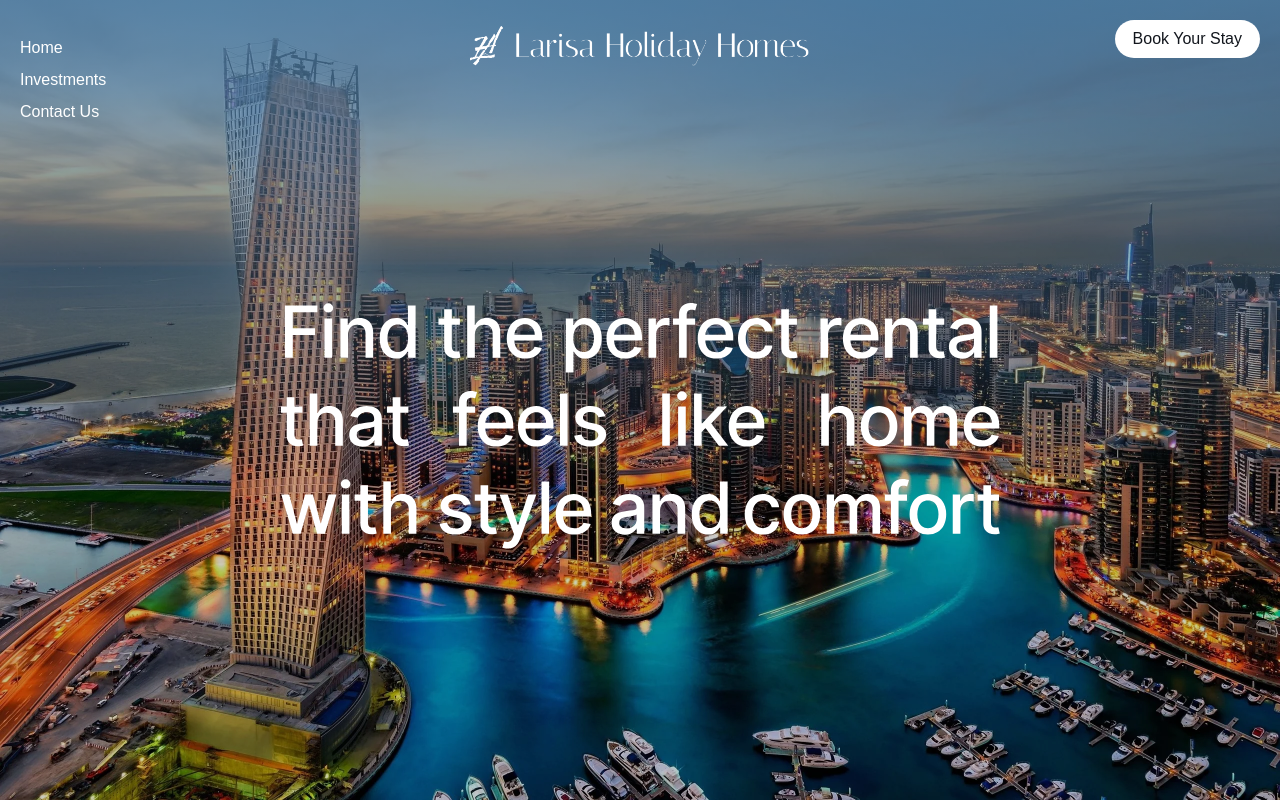
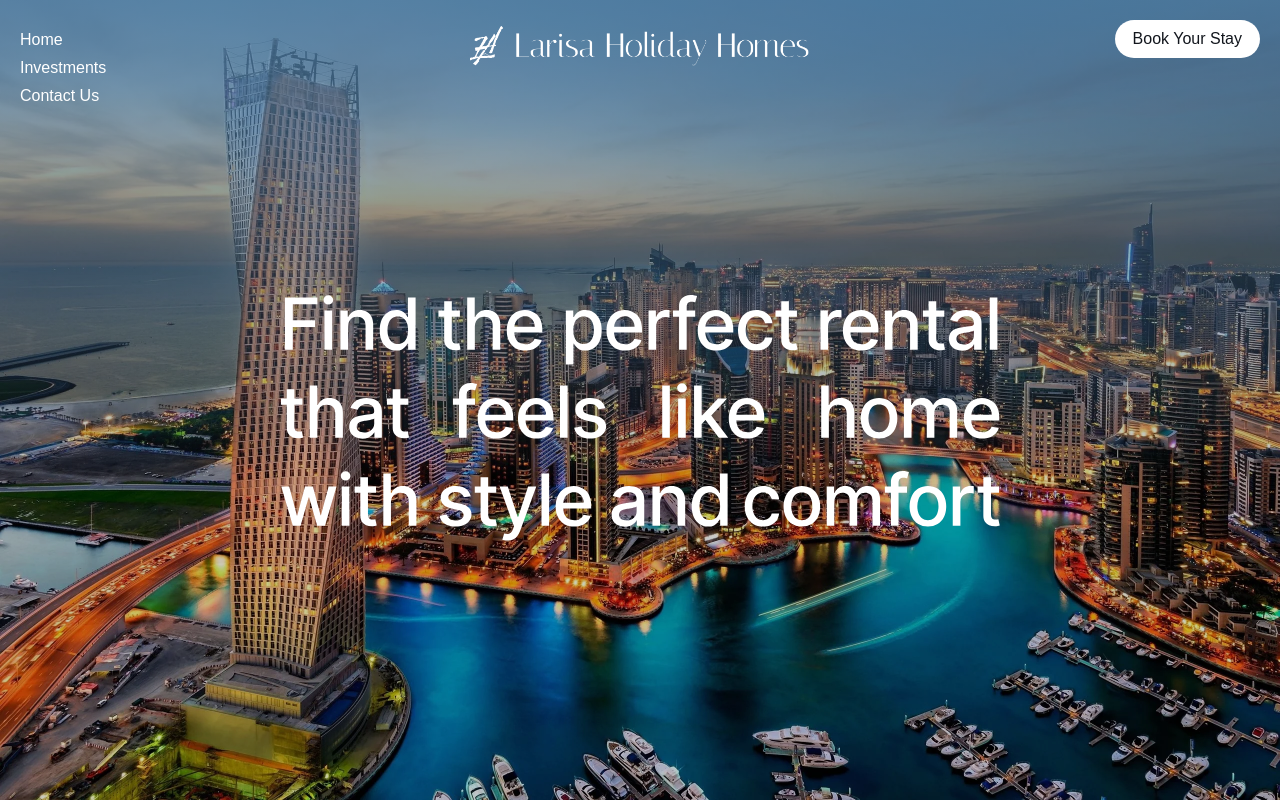
Before and after one commit to Parrurox/larissa-homes, a React (Vite) app: page / in a window 1280 px wide. Shown: the top 802 px of the page. Built offline with nearby package versions, Linux system fonts and the light colour scheme; no server answers; a web font is replaced by a local one.

Commit message:
header aligment fix

```diff
--- a/src/imports/Navbar.tsx
+++ b/src/imports/Navbar.tsx
@@ -9,7 +9,7 @@ function DesktopNavLinks() {
 
   return (
     <div
-      className="content-stretch flex flex-col gap-2 sm:gap-[16px] items-start justify-center text-[14px] sm:text-[16px] min-w-0 z-20 md:pt-0.5"
+      className="content-stretch flex flex-col gap-1 sm:gap-3 items-start justify-center text-[14px] sm:text-[16px] min-w-0 z-20"
       data-name="Link"
     >
       <Link
@@ -85,7 +85,7 @@ export default function Navbar() {
 
       {/* Desktop: nav | logo | CTA — items-start so logo/button stay fixed; pad-left nav only so "Home" lines up with logo (centering the whole column pushed Home upward). */}
       <div className="hidden sm:flex flex-1 items-start justify-between gap-4 min-w-0">
-        <div className="flex-1 flex justify-start min-w-0 sm:pt-[14px] md:pt-[18px]">
+        <div className="flex-1 flex justify-start min-w-0 sm:pt-[14px] md:pt-[12px]">
           <DesktopNavLinks />
         </div>
         <Link
```
